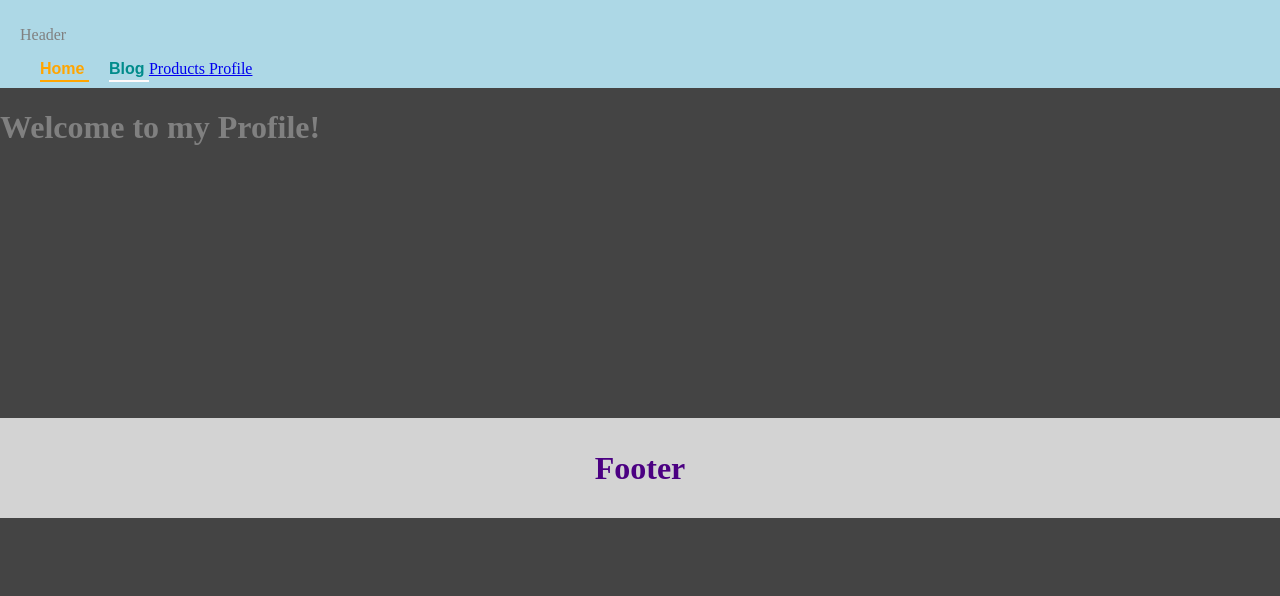
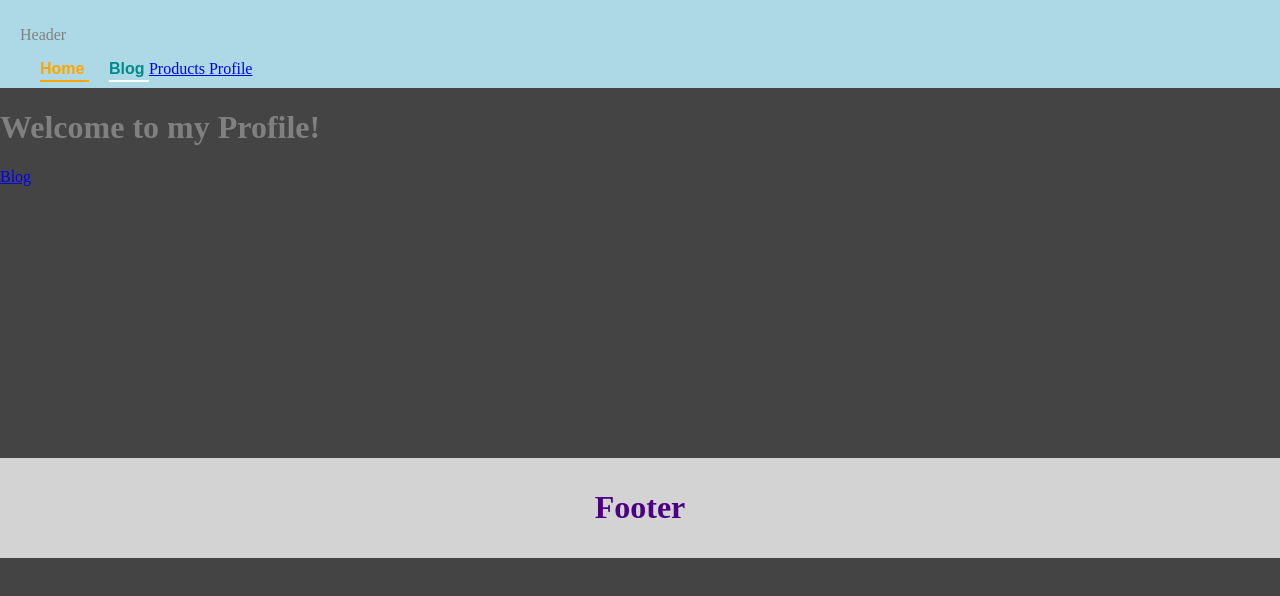
Before and after one commit to AbrorBoqiyev/mynextProject, a Next.js app: page /profile in a window 1280 px wide. Shown: the top 596 px of the page. Built offline with nearby package versions, Linux system fonts and the light colour scheme.

Commit message:
updating profile folder

```diff
--- a/src/app/profile/page.tsx
+++ b/src/app/profile/page.tsx
@@ -1,3 +1,12 @@
+import Link from "next/link"
+
+
 export default function Profile(){
-    return <h1>Welcome to my Profile!</h1>
+    return (
+        <div>
+            <h1>Welcome to my Profile!</h1>
+
+            <Link href={'/blog'}>Blog</Link>
+        </div>
+    )
 }
```
